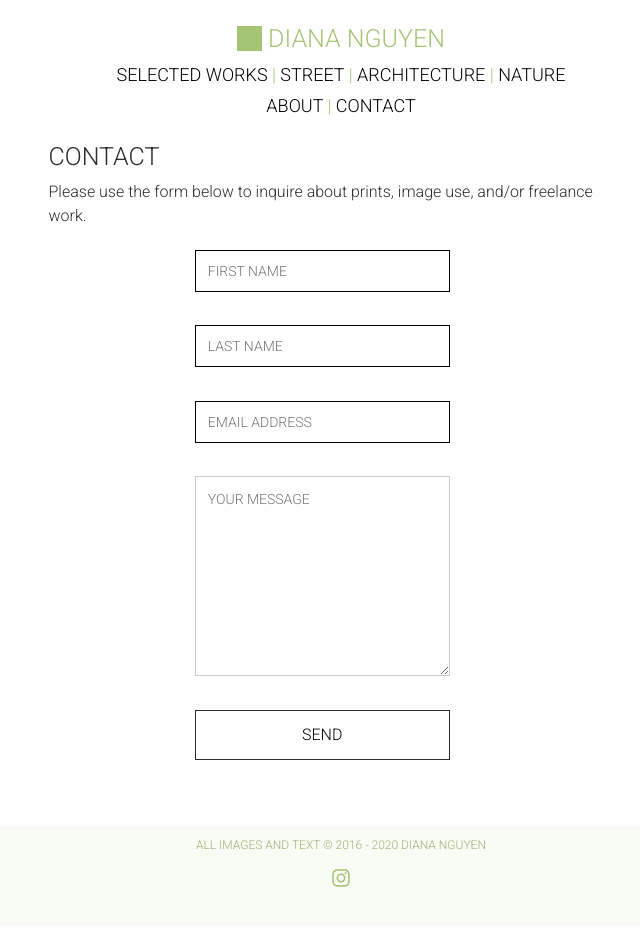
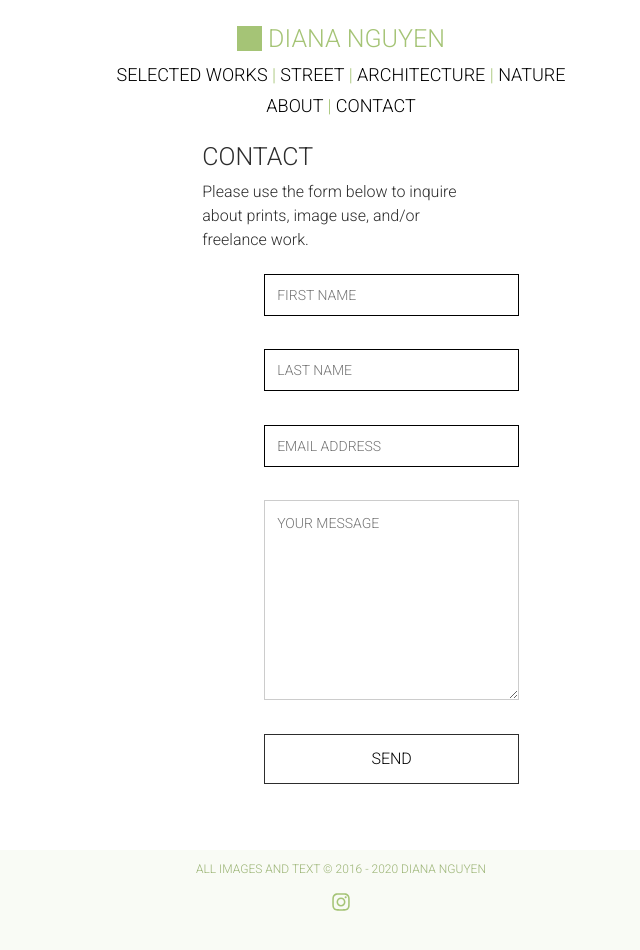
Before and after one commit to dnguye2/dnguye2.github.io, a Jekyll site: the page built from contact.md, in a window 1280 px wide. Shown: the whole page, without its empty margins (299-939 px from the left). Built offline with Jekyll 4.4.1, drawn with Linux system fonts in a browser that asks for light colours; before the commit the page ends 926 px from its top, so only the background shows below that.

Commit message:
fixed layout of content to be more centered

```diff
--- a/contact.md
+++ b/contact.md
@@ -5,10 +5,11 @@
 <div id="page-container">
     <div id="content-wrap">
  <div class="row justify-content-center">
-  <div class="col-sm-6">
-<h1>Contact</h1>
-<p>Please use the form below to inquire about prints, image use, and/or freelance work.</p>
+  <div class="col-sm-3">
+    <h1>Contact</h1>
+    <p>Please use the form below to inquire about prints, image use, and/or freelance work.</p>
 
+<div class="row justify-content-center">
 <div class="contact">
   <form action="https://formspree.io/mknozayb"
     method="POST"
@@ -52,3 +53,4 @@
 </div>
 </div>
 </div>
+</div>
```
Also changed, not shown: about.md (+13 -13 lines).
